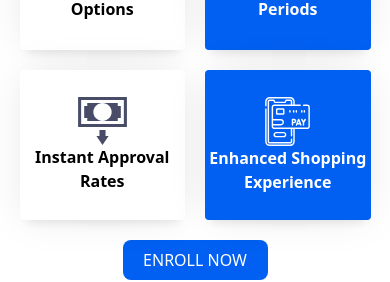
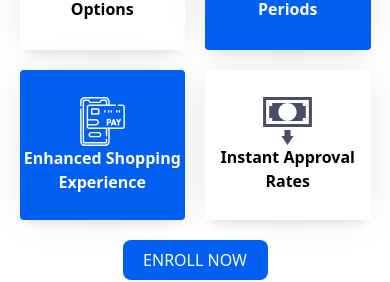
Before and after one commit to GENESIS2540/Fintech, a React (Create React App) app: page / in a window 390 px wide. Shown: the part 715-997 px from the top of the page. Built offline with nearby package versions, Linux system fonts and the light colour scheme.

Commit message:
fixed carousel cards

```diff
--- a/src/pages/landing/components/imageCarousel/ImageCarousel.jsx
+++ b/src/pages/landing/components/imageCarousel/ImageCarousel.jsx
@@ -29,25 +29,25 @@ const ImageCarousel = ({ handleButtonClick }) => {
           </button>
         </div>
         <div className="md:flex grid grid-cols-2  mt-[20px] md:mt-0 mx-auto gap-[20px] md:justify-between w-[90%] md:w-[60%] md:absolute md:left-1/2 transform md:-translate-x-1/2 md:bottom-[-110px] ">
-          <div className="flex flex-col cursor-pointer rounded justify-center  items-center h-[150px] w-[100%] md:w-[150px] text-center bg-white font-semibold | transform-scale shaow-custom ">
+          <div className="flex order-1 flex-col cursor-pointer rounded justify-center  items-center h-[150px] w-[100%] md:w-[150px] text-center bg-white font-semibold | transform-scale shaow-custom ">
             <img src={payment_option} alt="payment_option" />
             <p>
               Flexible Payment <br /> Options
             </p>
           </div>
-          <div className="flex flex-col cursor-pointer rounded justify-center items-center h-[150px] w-[100%] md:w-[150px] text-center bg-[#015FF1] text-white font-semibold | transform-scale shaow-custom">
+          <div className="flex order-2 flex-col cursor-pointer rounded justify-center items-center h-[150px] w-[100%] md:w-[150px] text-center bg-[#015FF1] text-white font-semibold | transform-scale shaow-custom">
             <img src={interest_fee} alt="interest_fee" />
             <p>
               Interest Free <br /> Periods
             </p>
           </div>
-          <div className="flex flex-col cursor-pointer rounded justify-center items-center h-[150px] w-[100%] md:w-[150px] text-center  bg-white font-semibold | transform-scale shaow-custom">
+          <div className="flex order-4 md:order-3 flex-col cursor-pointer rounded justify-center items-center h-[150px] w-[100%] md:w-[150px] text-center  bg-white font-semibold | transform-scale shaow-custom">
             <img src={rates} alt="rates" />{" "}
             <p>
               Instant Approval <br /> Rates
             </p>
           </div>
-          <div className="flex flex-col cursor-pointer rounded justify-center items-center h-[150px] w-[100%] md:w-[150px] text-center bg-[#015FF1] text-white font-semibold | transform-scale shaow-custom">
+          <div className="flex order-3 md:order-4 flex-col cursor-pointer rounded justify-center items-center h-[150px] w-[100%] md:w-[150px] text-center bg-[#015FF1] text-white font-semibold | transform-scale shaow-custom">
             <img src={enhanced_shopping} alt="enhanced_shopping" />
             <p>
               Enhanced Shopping <br /> Experience
```
